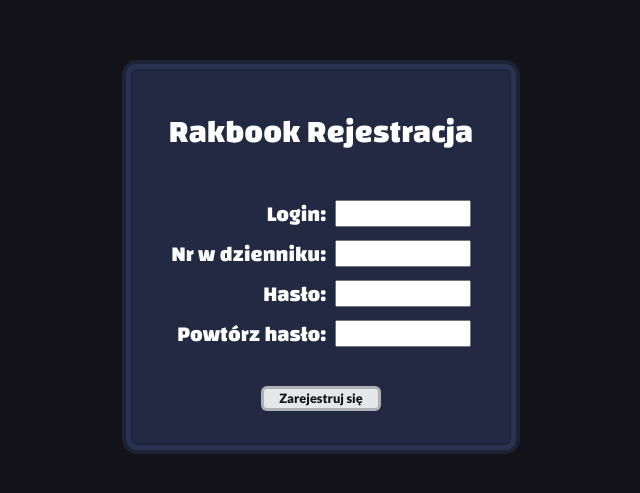
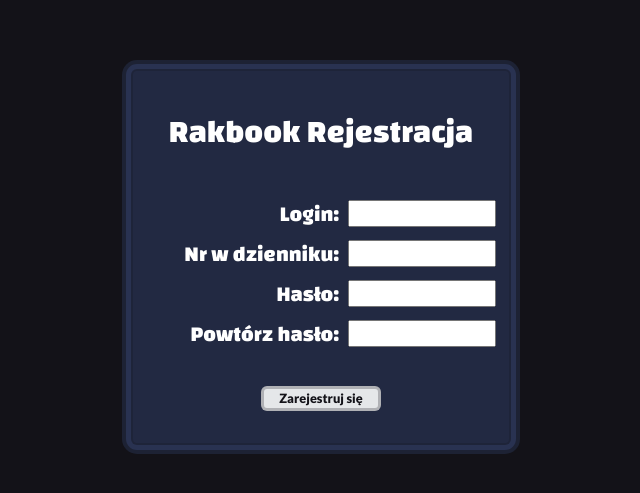
Before and after one commit to Rakbook/rakbook, a PHP site: page /register.php in a window 1280 px wide. Shown: the part 137-630 px from the top of the page, without its empty margins (319-959 px from the left). Run offline with PHP 8.4, Linux system fonts and the light colour scheme.

Commit message:
quick scaling fix

```diff
--- a/www/register.php
+++ b/www/register.php
@@ -123,10 +123,10 @@ if(isset($_POST['wyslanoformularz'])
 			<div class="registerBackground">
 				<div class="login-welcome" style="font-size: 4vh;">Rakbook Rejestracja</div>
 				<div>
-					<div class="login-username">Login: &nbsp; <input style="width: 10vw;"type="text" name="username" value="<?php if(isset($_POST['username'])) echo($_POST['username']); ?>"/></div>
-					<div class="login-username">Nr w dzienniku: &nbsp;<input style="width: 10vw;" type="number" name="nrdziennik" value="<?php if(isset($dzienniknum)) echo($dzienniknum); ?>"/></div>
-					<div class="login-username">Hasło: &nbsp;<input style="width: 10vw;" type="password" name="password"/></div>
-					<div class="login-username">Powtórz hasło: &nbsp;<input style="width: 10vw;" type="password" name="repeatpassword"/></div>
+					<div class="login-username">Login: &nbsp; <input style="width: 40%;"type="text" name="username" value="<?php if(isset($_POST['username'])) echo($_POST['username']); ?>"/></div>
+					<div class="login-username">Nr w dzienniku: &nbsp;<input style="width: 40%;" type="number" name="nrdziennik" value="<?php if(isset($dzienniknum)) echo($dzienniknum); ?>"/></div>
+					<div class="login-username">Hasło: &nbsp;<input style="width: 40%;" type="password" name="password"/></div>
+					<div class="login-username">Powtórz hasło: &nbsp;<input style="width: 40%;" type="password" name="repeatpassword"/></div>
 				</div>
       	<input class="submit" type="submit" name="wyslanoformularz" value="Zarejestruj się"/>
 			</div>
```
